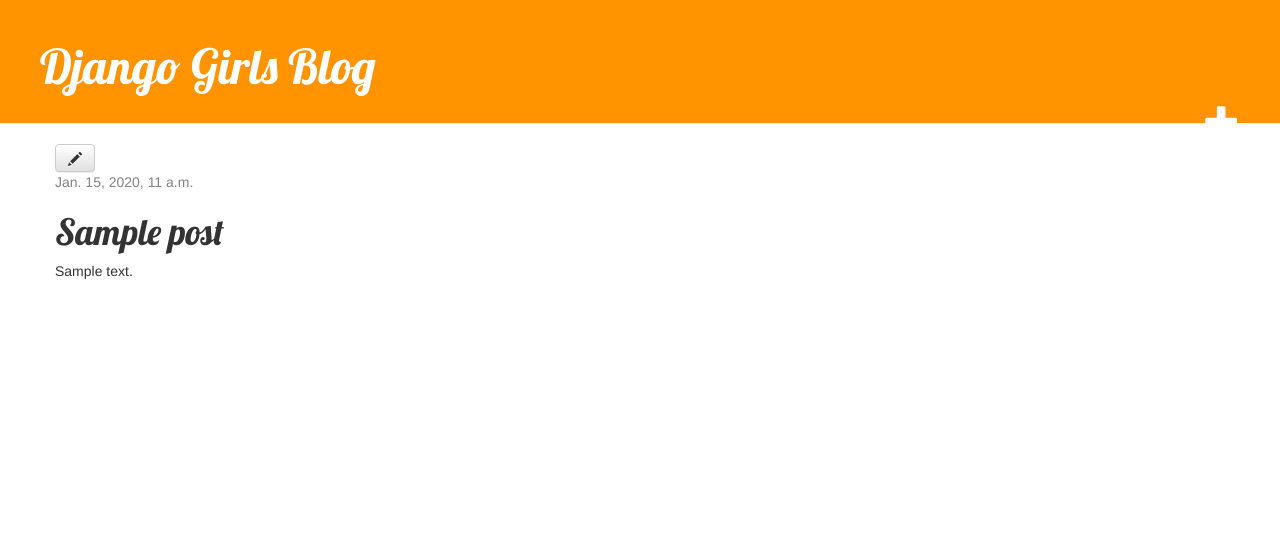
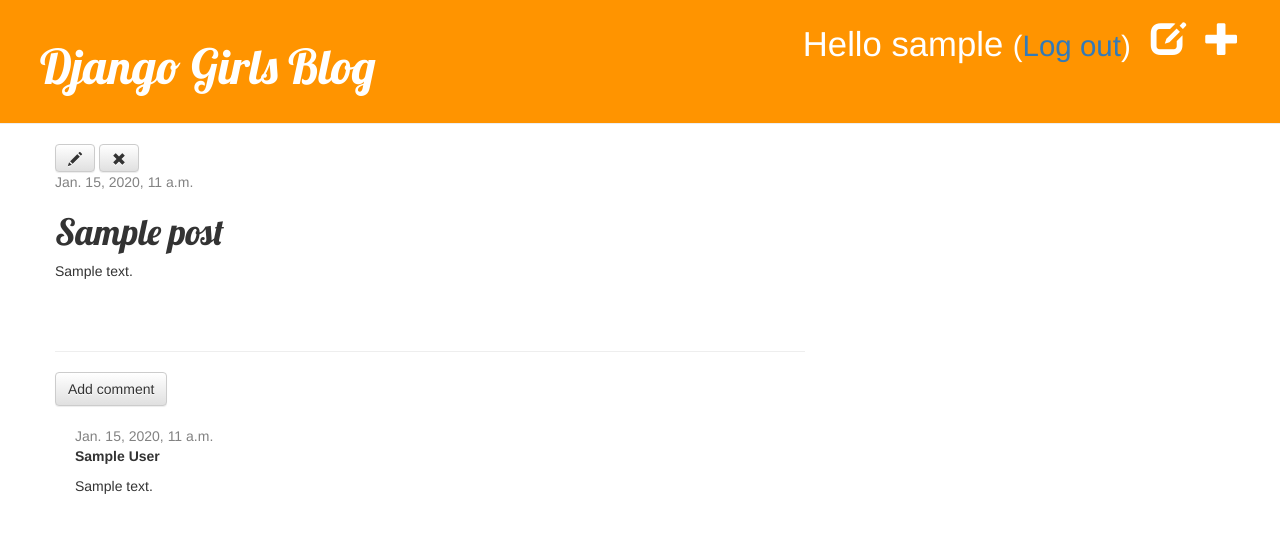
Before and after one commit to szarrinkelk/my-first-blog, a Django app: page /post/1/ in a window 1280 px wide. Shown: the top 533 px of the page. Run offline with Django 3.2, Linux system fonts and the light colour scheme; a user stored in the database is signed in; tables that the repository leaves empty hold one stand-in row (values such as "Sample post"); some libraries are stand-ins or nearby versions.

Commit message:
Added comments and login reg

```diff
--- a/blog/admin.py
+++ b/blog/admin.py
@@ -1,6 +1,7 @@
 from django.contrib import admin
-from .models import Post
+from .models import Post, Comment
 
 # Register your models here.
 
 admin.site.register(Post) #To make our model visible on the admin page, we need to register the model
+admin.site.register(Comment)
--- a/blog/models.py
+++ b/blog/models.py
@@ -14,3 +14,20 @@
 
 	def __str__(self):
 		return self.title
+
+class Comment(models.Model):
+    post = models.ForeignKey('blog.Post', related_name='comments')
+    author = models.CharField(max_length=200)
+    text = models.TextField()
+    created_date = models.DateTimeField(default=timezone.now)
+    approved_comment = models.BooleanField(default=False)
+
+    def approve(self):
+        self.approved_comment = True
+        self.save()
+
+    def __str__(self):
+        return self.text
+
+def approved_comments(self):
+    return self.comments.filter(approved_comment=True)
--- a/blog/static/css/blog.css
+++ b/blog/static/css/blog.css
@@ -44,3 +44,7 @@
 .post h1 a, .post h1 a:visited {
     color: #000000;
 }
+
+.comment {
+    margin: 20px 0px 20px 20px;
+}
--- a/blog/templates/blog/base.html
+++ b/blog/templates/blog/base.html
@@ -7,12 +7,16 @@
         <link href='//fonts.googleapis.com/css?family=Lobster&subset=latin,latin-ext' rel='stylesheet' type='text/css'>
         <link rel="stylesheet" href="{% static 'css/blog.css' %}">
     </head>
-    <body>
-         <div class="page-header">
-        <h1><a href="/">Django Girls Blog</a></h1>
+   <body>
+    <div class="page-header">
         {% if user.is_authenticated %}
             <a href="{% url 'post_new' %}" class="top-menu"><span class="glyphicon glyphicon-plus"></span></a>
+            <a href="{% url 'post_draft_list' %}" class="top-menu"><span class="glyphicon glyphicon-edit"></span></a>
+            <p class="top-menu">Hello {{ user.username }} <small>(<a href="{% url 'logout' %}">Log out</a>)</small></p>
+        {% else %}
+            <a href="{% url 'login' %}" class="top-menu"><span class="glyphicon glyphicon-lock"></span></a>
         {% endif %}
+        <h1><a href="/">Django Girls Blog</a></h1>
     </div>
     <div class="content container">
         <div class="row">
@@ -22,5 +26,5 @@
             </div>
         </div>
     </div>
-    </body>
+</body>
 </html>
--- a/blog/templates/blog/post_detail.html
+++ b/blog/templates/blog/post_detail.html
@@ -3,14 +3,36 @@
 {% block content %}
 {% if user.is_authenticated %}
      <a class="btn btn-default" href="{% url 'post_edit' pk=post.pk %}"><span class="glyphicon glyphicon-pencil"></span></a>
+     <a class="btn btn-default" href="{% url 'post_remove' pk=post.pk %}"><span class="glyphicon glyphicon-remove"></span></a>
 {% endif %}
     <div class="post">
         {% if post.published_date %}
-            <div class="date">
-                {{ post.published_date }}
-            </div>
-        {% endif %}
+    <div class="date">
+        {{ post.published_date }}
+    </div>
+{% else %}
+    <a class="btn btn-default" href="{% url 'post_publish' pk=post.pk %}">Publish</a>
+{% endif %}
         <h1>{{ post.title }}</h1>
         <p>{{ post.text|linebreaksbr }}</p>
     </div>
+    <hr>
+<a class="btn btn-default" href="{% url 'add_comment_to_post' pk=post.pk %}">Add comment</a>
+{% for comment in post.comments.all %}
+    {% if user.is_authenticated or comment.approved_comment %}
+    <div class="comment">
+        <div class="date">
+            {{ comment.created_date }}
+            {% if not comment.approved_comment %}
+                <a class="btn btn-default" href="{% url 'comment_remove' pk=comment.pk %}"><span class="glyphicon glyphicon-remove"></span></a>
+                <a class="btn btn-default" href="{% url 'comment_approve' pk=comment.pk %}"><span class="glyphicon glyphicon-ok"></span></a>
+            {% endif %}
+        </div>
+        <strong>{{ comment.author }}</strong>
+        <p>{{ comment.text|linebreaks }}</p>
+    </div>
+    {% endif %}
+{% empty %}
+    <p>No comments here yet :(</p>
+{% endfor %}
 {% endblock %}
--- a/blog/templates/blog/post_list.html
+++ b/blog/templates/blog/post_list.html
@@ -8,6 +8,7 @@
             </div>
             <h1><a href="{% url 'post_detail' pk=post.pk %}">{{ post.title }}</a></h1>
             <p>{{ post.text|linebreaksbr }}</p>
+            <a href="{% url 'post_detail' pk=post.pk %}">Comments: {{ post.approved_comments.count }}</a>
         </div>
     {% endfor %}
 {% endblock %}
--- a/blog/urls.py
+++ b/blog/urls.py
@@ -6,4 +6,10 @@
     url(r'^post/(?P<pk>\d+)/$', views.post_detail, name='post_detail'),
     url(r'^post/new/$', views.post_new, name='post_new'),
     url(r'^post/(?P<pk>\d+)/edit/$', views.post_edit, name='post_edit'),
+    url(r'^drafts/$', views.post_draft_list, name='post_draft_list'),
+    url(r'^post/(?P<pk>\d+)/publish/$', views.post_publish, name='post_publish'),
+    url(r'^post/(?P<pk>\d+)/remove/$', views.post_remove, name='post_remove'),
+    url(r'^post/(?P<pk>\d+)/comment/$', views.add_comment_to_post, name='add_comment_to_post'),
+    url(r'^comment/(?P<pk>\d+)/approve/$', views.comment_approve, name='comment_approve'),
+    url(r'^comment/(?P<pk>\d+)/remove/$', views.comment_remove, name='comment_remove'),
 ]
--- a/blog/views.py
+++ b/blog/views.py
@@ -1,31 +1,36 @@
 from django.shortcuts import render
 from django.utils import timezone
-from .models import Post
+from .models import Post, Comment
 from django.shortcuts import render, get_object_or_404
 from django.shortcuts import redirect
-from blog.forms import PostForm
+from .forms import PostForm, CommentForm
+from django.contrib.auth.decorators import login_required
 
+
+@login_required
 def post_list(request):
     posts = Post.objects.filter(published_date__lte=timezone.now()).order_by('published_date')
     return render(request, 'blog/post_list.html', {'posts': posts})
 
+@login_required
 def post_detail(request, pk):
     post = get_object_or_404(Post, pk=pk)
     return render(request, 'blog/post_detail.html', {'post': post})
 
+@login_required
 def post_new(request):
     if request.method == "POST":
         form = PostForm(request.POST)
         if form.is_valid():
             post = form.save(commit=False)
             post.author = request.user
-            post.published_date = timezone.now()
             post.save()
             return redirect('post_detail', pk=post.pk)
     else:
         form = PostForm()
     return render(request, 'blog/post_edit.html', {'form': form})
 
+@login_required
 def post_edit(request, pk):
     post = get_object_or_404(Post, pk=pk)
     if request.method == "POST":
@@ -33,9 +38,51 @@
         if form.is_valid():
             post = form.save(commit=False)
             post.author = request.user
-            post.published_date = timezone.now()
             post.save()
             return redirect('post_detail', pk=post.pk)
     else:
         form = PostForm(instance=post)
     return render(request, 'blog/post_edit.html', {'form': form})
+
+@login_required
+def post_draft_list(request):
+    posts = Post.objects.filter(published_date__isnull=True).order_by('created_date')
+    return render(request, 'blog/post_draft_list.html', {'posts': posts})
+
+@login_required
+def post_publish(request, pk):
+    post = get_object_or_404(Post, pk=pk)
+    post.publish()
+    return redirect('post_detail', pk=pk)
+
+@login_required
+def post_remove(request, pk):
+    post = get_object_or_404(Post, pk=pk)
+    post.delete()
+    return redirect('post_list')
+
+def add_comment_to_post(request, pk):
+    post = get_object_or_404(Post, pk=pk)
+    if request.method == "POST":
+        form = CommentForm(request.POST)
+        if form.is_valid():
+            comment = form.save(commit=False)
+            comment.post = post
+            comment.save()
+            return redirect('post_detail', pk=post.pk)
+    else:
+        form = CommentForm()
+    return render(request, 'blog/add_comment_to_post.html', {'form': form})
+
+@login_required
+def comment_approve(request, pk):
+    comment = get_object_or_404(Comment, pk=pk)
+    comment.approve()
+    return redirect('post_detail', pk=comment.post.pk)
+
+@login_required
+def comment_remove(request, pk):
+    comment = get_object_or_404(Comment, pk=pk)
+    post_pk = comment.post.pk
+    comment.delete()
+    return redirect('post_detail', pk=post_pk)
--- a/mysite/settings.py
+++ b/mysite/settings.py
@@ -120,3 +120,5 @@
 
 STATIC_URL = '/static/'
 STATIC_ROOT = os.path.join(BASE_DIR, 'static')
+
+LOGIN_REDIRECT_URL = '/'
--- a/mysite/urls.py
+++ b/mysite/urls.py
@@ -1,22 +1,11 @@
-"""mysite URL Configuration
-
-The `urlpatterns` list routes URLs to views. For more information please see:
-    https://docs.djangoproject.com/en/1.10/topics/http/urls/
-Examples:
-Function views
-    1. Add an import:  from my_app import views
-    2. Add a URL to urlpatterns:  url(r'^$', views.home, name='home')
-Class-based views
-    1. Add an import:  from other_app.views import Home
-    2. Add a URL to urlpatterns:  url(r'^$', Home.as_view(), name='home')
-Including another URLconf
-    1. Import the include() function: from django.conf.urls import url, include
-    2. Add a URL to urlpatterns:  url(r'^blog/', include('blog.urls'))
-"""
-from django.conf.urls import url, include
+from django.conf.urls import include, url
 from django.contrib import admin
 
+from django.contrib.auth import views
+
 urlpatterns = [
-    url(r'^admin/', admin.site.urls),
+    url(r'^admin/', include(admin.site.urls)),
+    url(r'^accounts/login/$', views.login, name='login'),
+    url(r'^accounts/logout/$', views.logout, name='logout', kwargs={'next_page': '/'}),
     url(r'', include('blog.urls')),
 ]
```
Also changed, not shown: blog/forms.py (+7 -1 lines), blog/templates/blog/add_comment_to_post.html (added, +9 -0 lines), blog/templates/blog/post_draft_list.html (added, +11 -0 lines), blog/templates/registration/login.html (added, +24 -0 lines), blog/migrations/0002_comment.py (added).
